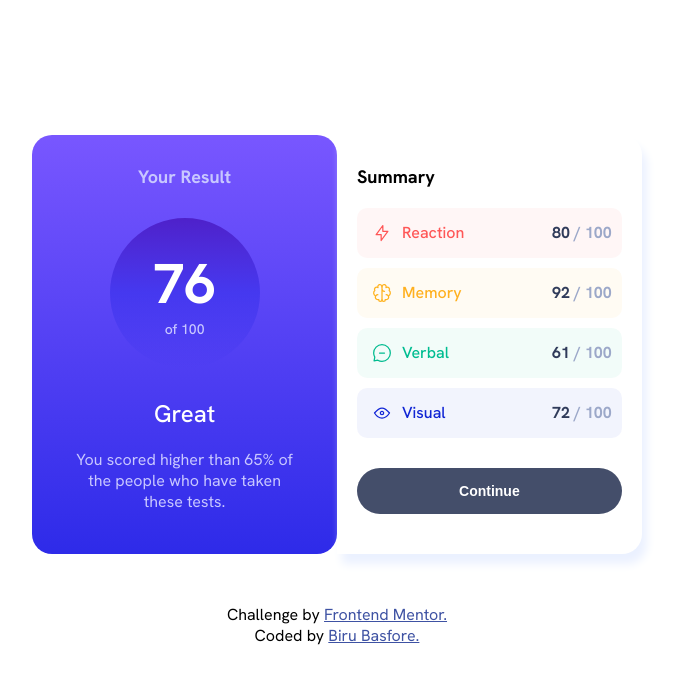
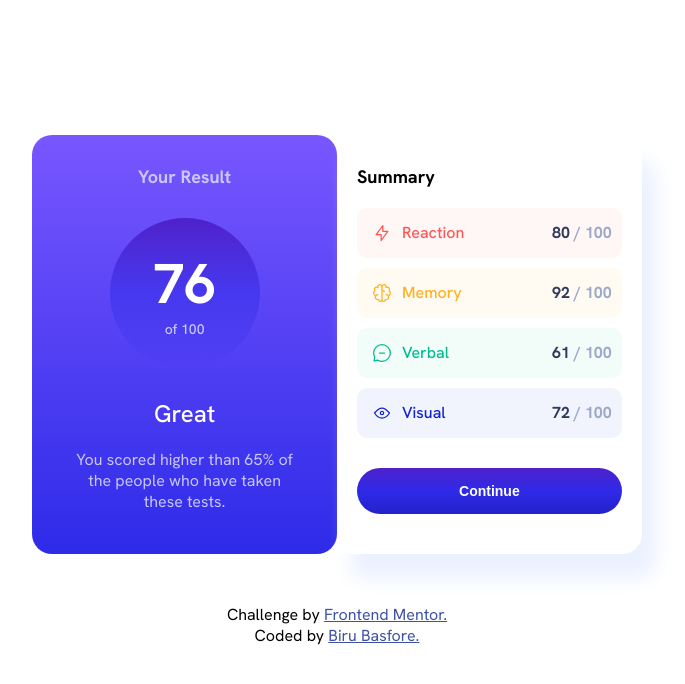
Before and after one commit to BiruMJ/Result-summary-component, a plain HTML site: page index.html in a window 1280 px wide. In both pictures the pointer is over the button "Continue". Shown: the whole page, without its empty margins (303-988 px from the left). Drawn offline with Linux system fonts and the light colour scheme.

Commit message:
Update style.css

```diff
--- a/style.css
+++ b/style.css
@@ -8,7 +8,7 @@ body { height: 100svh; display: flex; justify-content: center;flex-direction: co
 .score p { font-size: 14px; color: hsl(241, 100%, 89%); font-weight: 500 }
 .grade { font-size: 1.5rem; font-weight: 500 }
 .info { color: hsl(241, 100%, 89%); padding-top: 20px; max-width: 85%; margin: 0 auto }
-.summary { width: 35%; background: hsl(0, 0%, 100%); padding: 30px 20px; border-radius: 0 20px 20px 0; box-shadow: 5px 10px 10px 0px hsl(221, 100%, 96%) }
+.summary { width: 35%; background: hsl(0, 0%, 100%); padding: 30px 20px; border-radius: 0 20px 20px 0; box-shadow: 15px 25px 20px 0px hsl(221, 100%, 96%) }
 .summary h2 { font-size: 18px; font-weight: 700 }
 .summary ul { list-style: none; margin: 20px 0 }
 .summary ul li { border-radius: 10px; display: flex; align-items: center; justify-content: space-between; padding: 10px; margin: 10px 0 }
@@ -21,7 +21,7 @@ body { height: 100svh; display: flex; justify-content: center;flex-direction: co
 .bg-3 { color: hsl(166, 100%, 37%); background-color: hsla(166, 100%, 37%, 0.05) }
 .bg-4 { color: hsl(234, 85%, 45%); background-color: hsla(234, 85%, 45%, 0.05) }
 button { background-color: hsl(224, 30%, 27%); color: hsl(0, 0%, 100%); width: 100%; margin: 10px 0; text-align: center; padding: 15px; border-radius: 30px; border-style: none; font-size: 14px; font-weight: 550 }
-button:hover { cursor: pointer; background-color: hsla(224, 30%, 27%, 0.9) }
+button:hover { cursor: pointer;background: linear-gradient(hsl(256, 72%, 46%), hsl(241, 81%, 54%), hsl(241, 72%, 46%)); }
 .attribution { font-size: 11px; text-align: center; margin: 50px 0 20px; }
 .attribution a { color: hsl(228, 45%, 44%); transition: 0.1s ease; }
 .attribution a:hover { color: hsl(228, 47%, 27%); font-weight: 800; }
```
